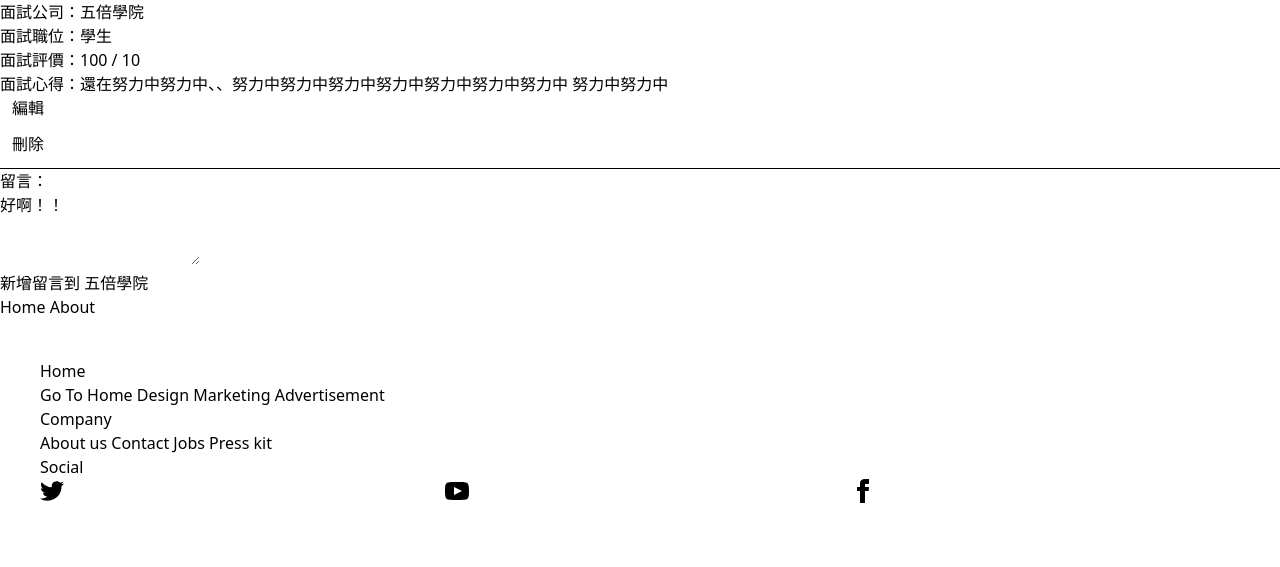
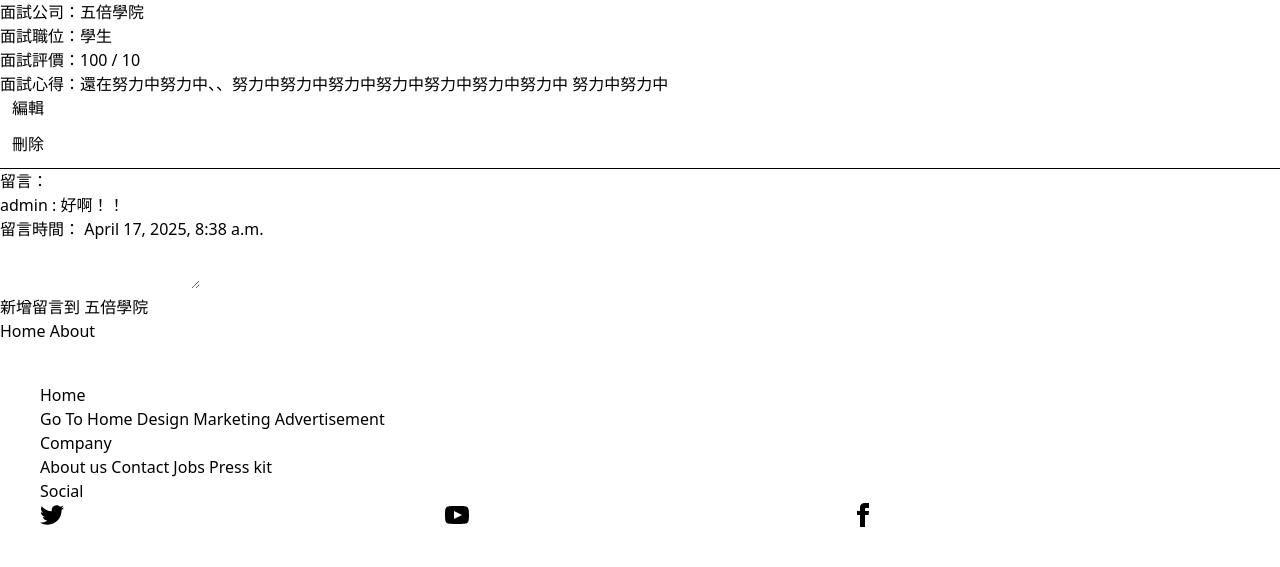
Before and after one commit to skysoon1406/DemoIntervieWise, a Django app: page /interviews/1 in a window 1280 px wide. Shown: the part 372-939 px from the top of the page. Before the commit the page ends 875 px from the top, so only its background shows below. Run offline with Django 5.2, Linux system fonts and the light colour scheme; a user stored in the database is signed in; data comes from the database, SQL or seed files in the repository; data that the repository does not hold is empty; some libraries are stand-ins or nearby versions.

Commit message:
add: show-comment diplay

```diff
--- a/interviews/templates/interviews/show.html
+++ b/interviews/templates/interviews/show.html
@@ -26,10 +26,13 @@
 <hr />
 <h2>留言：</h2>
 
-<ul>
+<ul class="card-body">
     {% for comment in comments  %}
-    <li>
-        {{ comment.content }}
+    <li class="card-title">
+        <div>
+            <h5> {{ comment.user }}    : {{ comment.content }}   </h5>
+            <p> 留言時間：  {{ comment.created_at }}   </p>
+        </div>
     </li>
     {% endfor %}
 
--- a/interviews/views.py
+++ b/interviews/views.py
@@ -87,7 +87,7 @@
         # interview = Interview.objects.get(pk=id)  #  pk =  primary key 主鍵  # 這個沒有引號的interview 可以改名字 interview_info 什麼都可以
         # interview = get_object_or_404(Interview,pk=id) 這樣也可以  ，可以直接搬到外面
         #comments = Comment.objects.filter(interview=interview)  #(interview_id=id)也可以
-        comments = interview.comment_set.all()
+        comments = interview.comment_set.order_by("-id")
         return render(
             request,
             "interviews/show.html",
```
